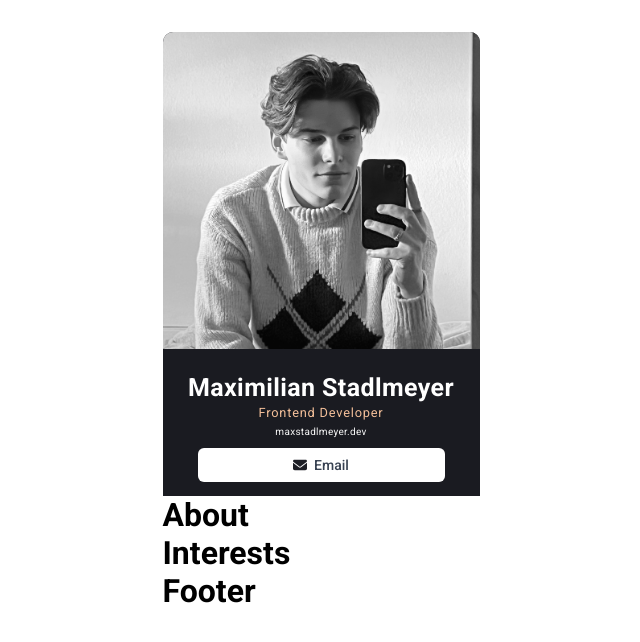
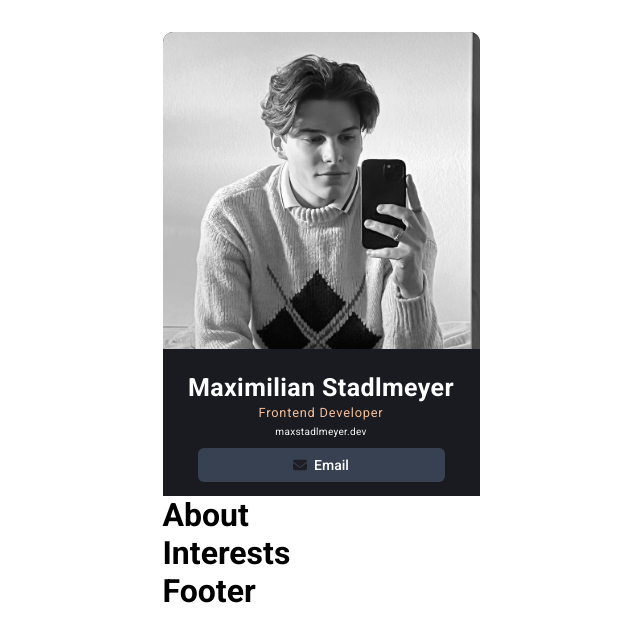
Before and after one commit to maxitech/FirstReactApp, a React (Vite) app in the folder FirstReactApp/: page / in a window 1280 px wide. In both pictures the pointer is over the element "Email". Shown: the top 642 px of the page, without its empty margins (319-959 px from the left). Built offline with nearby package versions, Linux system fonts and the light colour scheme.

Commit message:
add hover effect on email btn

```diff
--- a/FirstReactApp/src/components/Info.css
+++ b/FirstReactApp/src/components/Info.css
@@ -58,6 +58,7 @@
   gap: 0.5em;
   margin-top: 0.8em;
   margin-bottom: 1em;
+  transition: all 0.3s;
 }
 
 .email-link {
@@ -67,6 +68,12 @@
   font-weight: 500;
 }
 
+.email-btn:hover,
+.email-btn:active {
+  color: #fff;
+  background-color: #374151;
+}
+
 .email-icon {
   color: #1e1f26;
 }
```
